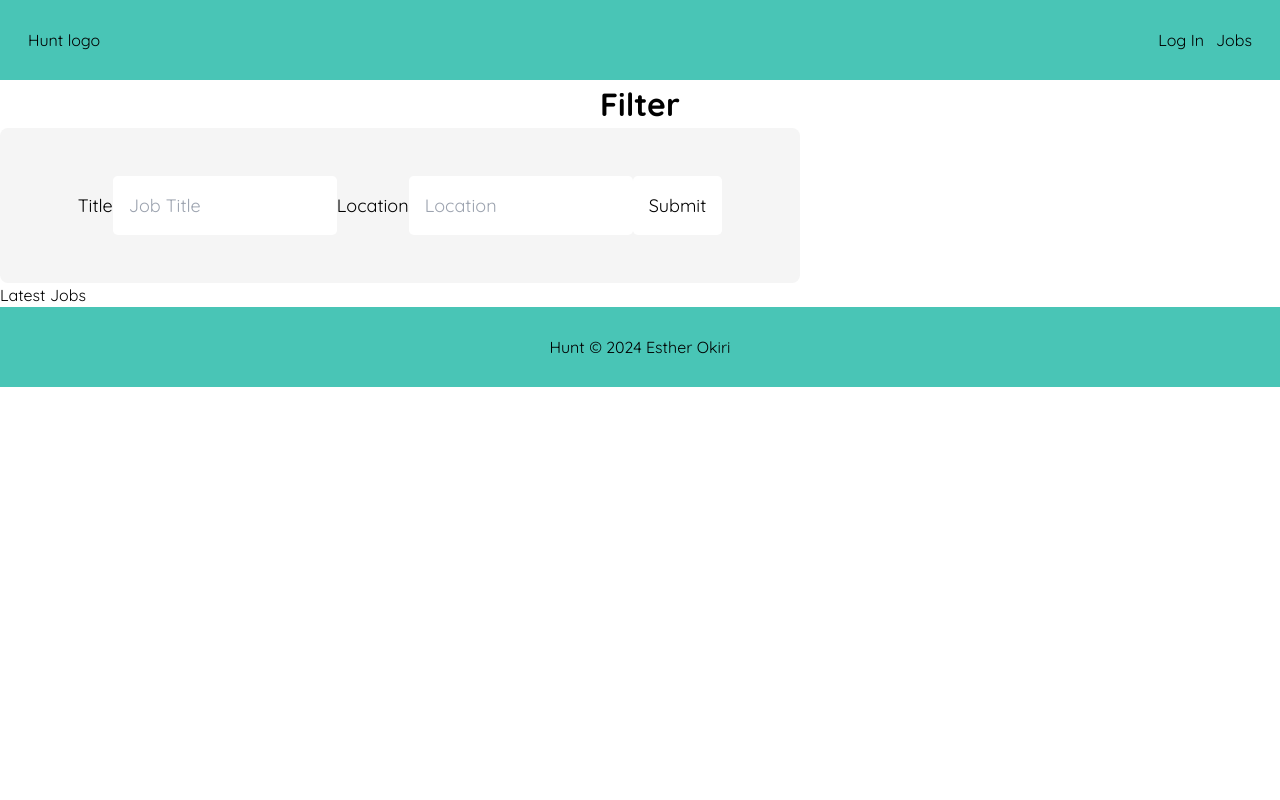
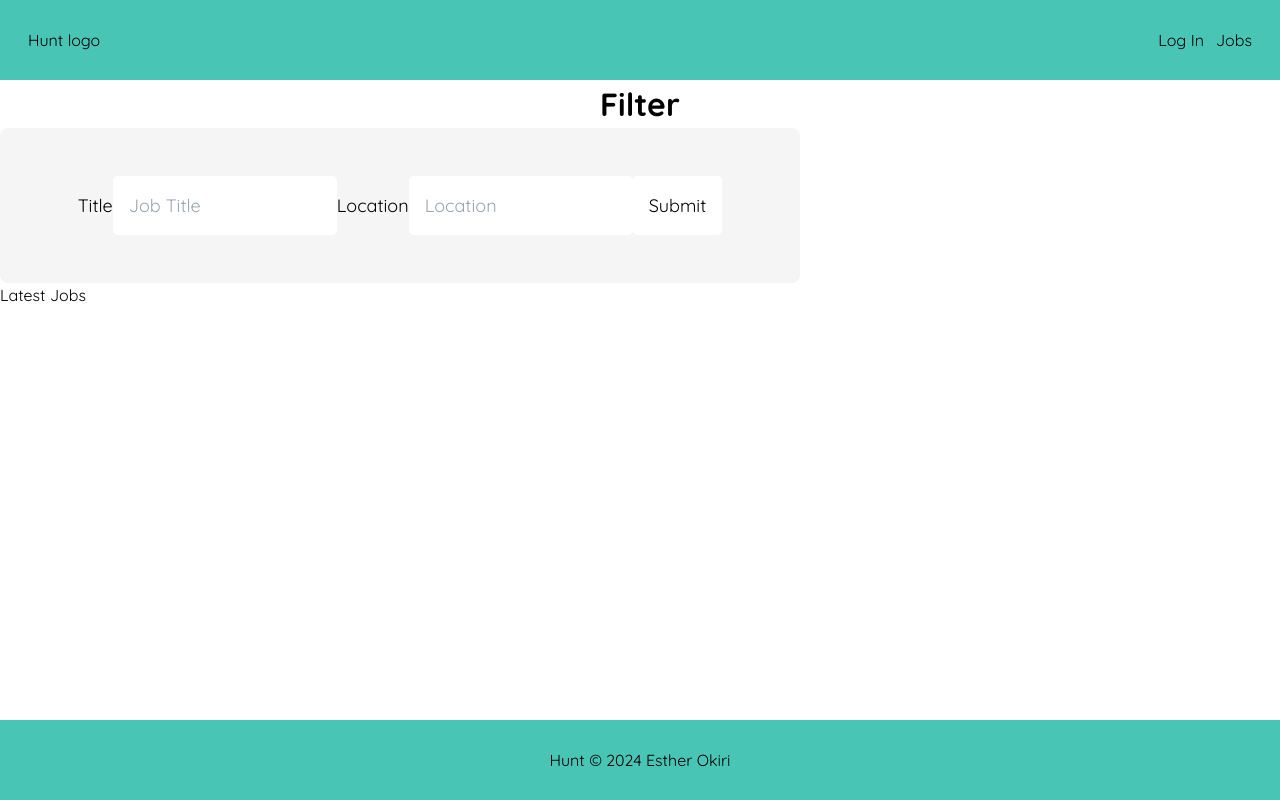
Before and after one commit to EstherOkiri/react-capstone, a React (Vite) app: page /Jobs in a window 1280 px wide. Built offline with nearby package versions, Linux system fonts and the light colour scheme.

Commit message:
changed footer to the bottom

```diff
--- a/src/components/footer.jsx
+++ b/src/components/footer.jsx
@@ -5,7 +5,7 @@ function Footer(){
     return(
 
         <>
-            <footer className="footer bg-customColor">
+            <footer className="footer bg-customColor fixed">
 
                 <p className="p-7">Hunt &copy; 2024 Esther Okiri</p>
 
```
